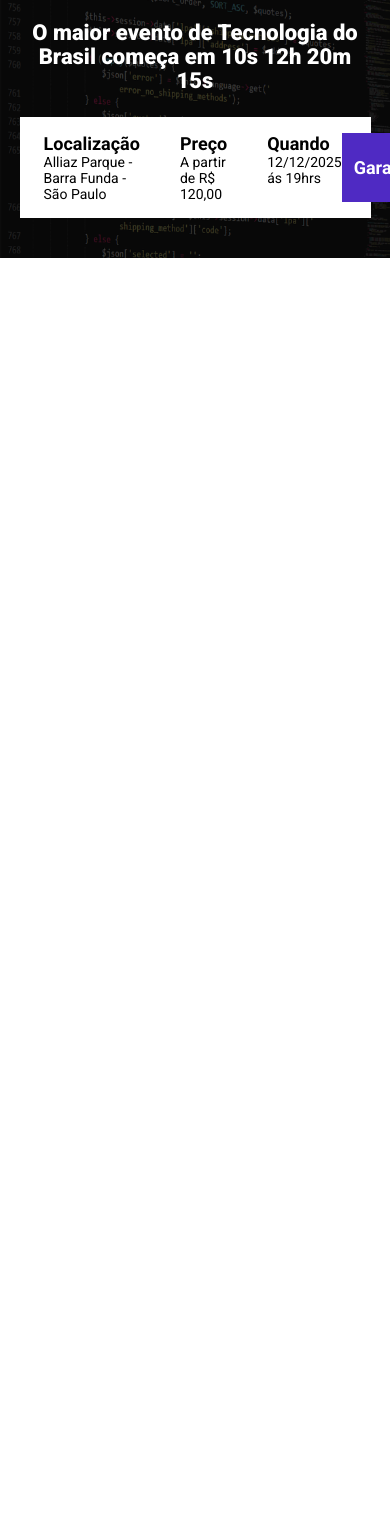
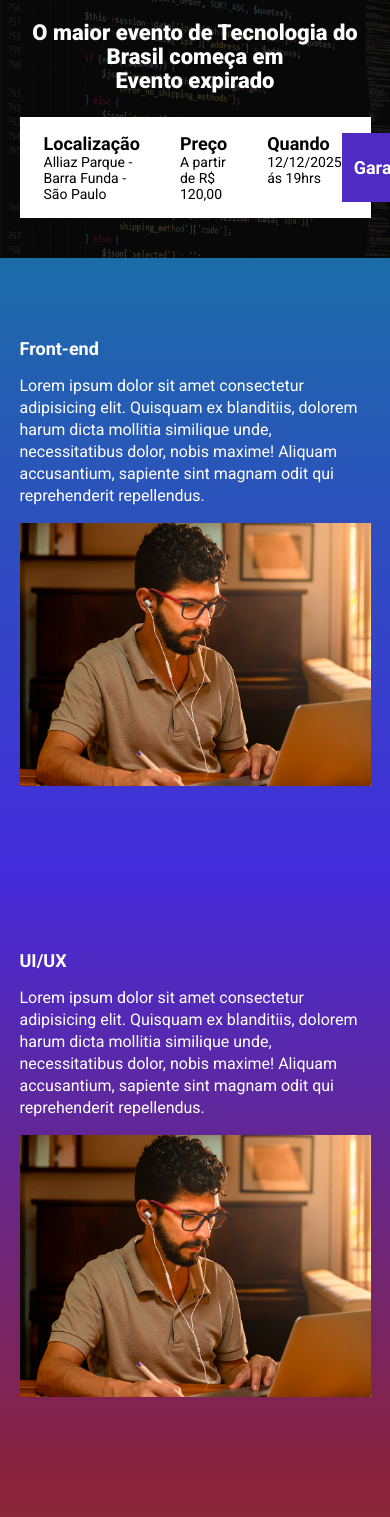
Before and after one commit to joseneisantana/-landing-page-parcel-, a website built with Parcel: page src/index.html in a window 390 px wide. Shown: the part 83-1600 px from the top of the page. Before the commit the page ends 844 px from the top, so only its background shows below. Built offline with nearby package versions, Linux system fonts and the light colour scheme.

Commit message:
Finalizado

```diff
--- a/package.json
+++ b/package.json
@@ -1,9 +1,10 @@
 {
   "name": "landing-page",
   "version": "1.0.0",
-  "main": "index.js",
+
   "scripts": {
     "dev": "parcel  src/index.html src/styles/main.scss src/scripts/main.js",
+    "build": "parcel build  src/index.html",
     "test": "echo \"Error: no test specified\" && exit 1"
   },
   "keywords": [],
--- a/src/index.html
+++ b/src/index.html
@@ -8,6 +8,7 @@
     <link rel="preconnect" href="https://fonts.gstatic.com" crossorigin>
     <link href="https://fonts.googleapis.com/css2?family=Josefin+Sans:ital,wght@1,300&family=Lobster&family=Pacifico&family=Roboto:ital,wght@0,400;0,700;0,900;1,700&display=swap" rel="stylesheet">
     <link rel="stylesheet" href="styles/main.scss">
+    <link rel="stylesheet" href="https://unpkg.com/aos@next/dist/aos.css" />
     <title>EBAC Tech Talks</title>
 </head>
 
@@ -17,7 +18,9 @@
         <div class="container">
             <img class="hero__logo" src="./images /ebac_logo.svg" alt="EBAC">
             <p class="hero__text">
-                O maior evento de Tecnologia do Brasil começa em 10s 12h 20m 15s
+                O maior evento de Tecnologia do Brasil começa em
+                <br>
+                <span id="contador"></span>
             </p>
              <div class="infos-bar">
 
@@ -43,14 +46,64 @@
         </div>
 
         </header>
+        <section class="event  event--frontend" >
+            <div class="container" data-aos="fade-right">
+                <div class="event__details">
+                    <h2  class="event__details__title">Front-end</h2>
+                    <p class="event__details__description">
+                        Lorem ipsum dolor sit amet consectetur adipisicing elit. Quisquam ex blanditiis, dolorem harum dicta mollitia similique unde, necessitatibus dolor, nobis maxime! Aliquam accusantium, sapiente sint magnam odit qui reprehenderit repellendus.
+
+                    </p>
+                </div>
+                <img class="event__image" src="./images /frontend.png" alt="Front-end">
+            </div>
+        </section>
+        <!--UI/ux-->
+        <section class="event  event--ui-ux  event--image-left" >
+            <div class="container" data-aos="fade-left">
+                <div class="event__details">
+                    <h2  class="event__details__title">UI/UX</h2>
+                    <p class="event__details__description">
+                        Lorem ipsum dolor sit amet consectetur adipisicing elit. Quisquam ex blanditiis, dolorem harum dicta mollitia similique unde, necessitatibus dolor, nobis maxime! Aliquam accusantium, sapiente sint magnam odit qui reprehenderit repellendus.
+
+                    </p>
+                </div>
+                <img class="event__image" src="./images /frontend.png" alt="ui/ux">
+            </div>
+        </section>
+          <!--data-science-->
+          <section class="event  event--data-science">
+            <div class="container"  data-aos="fade-right">
+                <div class="event__details">
+                    <h2  class="event__details__title">Data Science</h2>
+                    <p class="event__details__description">
+                        Lorem ipsum dolor sit amet consectetur adipisicing elit. Quisquam ex blanditiis, dolorem harum dicta mollitia similique unde, necessitatibus dolor, nobis maxime! Aliquam accusantium, sapiente sint magnam odit qui reprehenderit repellendus.
+
+                    </p>
+                </div>
+                <img class="event__image" src="./images /frontend.png" alt="data-science">
+            </div>
+        </section>
+        <!--Backend-->
+        <section class="event  event--backend event--image-left">
+            <div class="container"  data-aos="fade-left">
+                <div class="event__details">
+                    <h2  class="event__details__title">BackEnd</h2>
+                    <p class="event__details__description">
+                        Lorem ipsum dolor sit amet consectetur adipisicing elit. Quisquam ex blanditiis, dolorem harum dicta mollitia similique unde, necessitatibus dolor, nobis maxime! Aliquam accusantium, sapiente sint magnam odit qui reprehenderit repellendus.
+
+                    </p>
+                </div>
+                <img class="event__image" src="./images /frontend.png" alt="backend">
+            </div>
+        </section>
 
 
 
 
 
 
-
-
+        <script src="https://unpkg.com/aos@next/dist/aos.js"></script>
     <script src="./scripts/main.js"></script>
 </body>
 
--- a/src/scripts/main.js
+++ b/src/scripts/main.js
@@ -1 +1,30 @@
-console.log("Ola joseney")
+AOS.init();
+
+const dataDovento= new Date("dec12, 2023  19:00");
+const timeStaempDoevento = dataDovento.getTime ();
+
+const contaAsHoras = setInterval( function()  {
+    const agora= new Date();
+    const timeStaempAtual = agora.getTime();
+
+        const distanciaAteOEvento = timeStaempDoevento - timeStaempAtual;
+
+        const diaEmMS = 1000 * 60 * 60 * 24;
+        const horaEmMS = 1000 * 60 * 60 ;
+        const minutoEmMS = 1000 * 60 ;
+
+
+        const diasAteOEvento = Math.floor( distanciaAteOEvento / diaEmMS  );
+        const horasAteOEvento =Math.floor((distanciaAteOEvento %horaEmMS) / horaEmMS);
+        const minutosAteOEvento =Math.floor((distanciaAteOEvento % minutoEmMS) /horaEmMS   )  ;
+        const segundosAteOEvento =Math.floor((distanciaAteOEvento%  minutoEmMS ) / 1000 );
+
+            document.getElementById('contador').innerHTML =`${diasAteOEvento}d  ${horasAteOEvento}h ${minutosAteOEvento}m  ${segundosAteOEvento}s `
+
+
+            if(distanciaAteOEvento < 0){
+                clearInterval(contaAsHoras);
+                document.getElementById('contador').innerHTML ='Evento expirado'
+            }
+
+}, 1000);
--- /dev/null
+++ b/src/styles/_event.scss
@@ -0,0 +1,62 @@
+@use'variables';
+.event{
+    padding: 80px 0;
+
+
+        &--frontend{
+            background-image: linear-gradient(variables.$blue1,  variables.$blue2);
+        }
+        &--ui-ux {
+            background-image: linear-gradient(variables.$blue2,  variables.$pink);
+        }
+        &--data-science{
+            background-image: linear-gradient(variables.$pink,  variables.$yellow);
+        }
+        &--backend{
+            background-image: linear-gradient(variables.$yellow,  variables.$pink);
+        }
+
+        &--image-left{
+            .container{
+                flex-direction: row-reverse;
+            }
+
+        }
+
+
+    .container{
+        display: flex;
+        gap: 40px;
+    }
+    &__image{
+        max-width: 360px;
+    }
+
+    &__details{
+
+        &__title{
+                font-size: 18px;
+                font-weight: bold;
+                margin-bottom: 16px;
+
+        }
+        &__description{
+         line-height: 22px;
+
+        }
+    }
+    @media  (max-width: 640px) {
+        .container{
+            display: block;
+        }
+        &__image{
+           width: 100%;
+        }
+
+        &__details{
+            margin-right: 0;
+            margin-bottom: 16px;
+        }
+
+    }
+}
--- a/src/styles/_hero.scss
+++ b/src/styles/_hero.scss
@@ -1,3 +1,5 @@
+@use  'variables';
+
 .hero{
     padding-top: 64px;
     padding-bottom: 100px;
@@ -17,8 +19,8 @@
         left: 0;
         width: 100%;
         height: 100%;
-        background-color: #000;
-        content: "";
+        background-color:variables.$secundayTextColor;
+        content: ' ';
         opacity: 0.7;
 
     }
@@ -29,7 +31,6 @@
        margin-bottom: 64px;
        font-size: 40px;
        line-height: 56px;
-       color: #fff;
        font-weight: 800;
        text-align: center;
 
--- /dev/null
+++ b/src/styles/_variables.scss
@@ -0,0 +1,9 @@
+
+$textColor:#ffff;
+$secundayTextColor:#000;
+
+$blue1:#1B6CA7;
+$blue2:  #442BDB;
+$pink:#89223B;
+$yellow:#9C791D;
+$purple:#4F2AC3;
--- a/src/styles/components/_buttons.scss
+++ b/src/styles/components/_buttons.scss
@@ -1,3 +1,4 @@
+@use'../variables';
 .button {
     padding: 12px ;
     font-size: 18px;
@@ -9,7 +10,7 @@
 &--primary{
 
     color: #fff;
-    background-color: #4F2AC3;
+    background-color: variables.$purple;
 
 
 }
--- a/src/styles/components/_infos_bar.scss
+++ b/src/styles/components/_infos_bar.scss
@@ -1,3 +1,4 @@
+@use'../variables';
 .infos-bar {
 
     padding: 16px 24px;
@@ -12,9 +13,10 @@
 
         &__item {
             font-size: 14px;
-            color: #000;
+            color: variables.$secundayTextColor;
 
             b {
+                color: variables.$secundayTextColor;
                 font-size: 18px;
                 display: block;
             }
--- a/src/styles/main.scss
+++ b/src/styles/main.scss
@@ -1,12 +1,15 @@
 @use 'hero';
 @use 'components/infos_bar';
 @use 'components/buttons';
+@use'event';
+@use'variables';
 
 *{
    margin: 0;
    padding: 0;
    box-sizing: border-box;
    font-family: Roboto, sans-serif;
+   color: variables.$textColor;
    list-style: none;
 }
 
```
